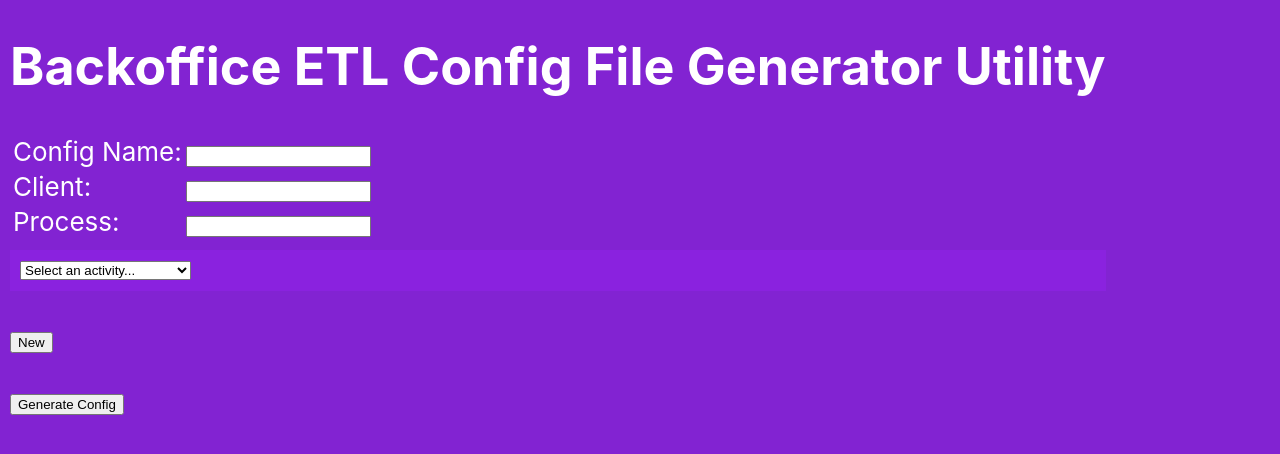
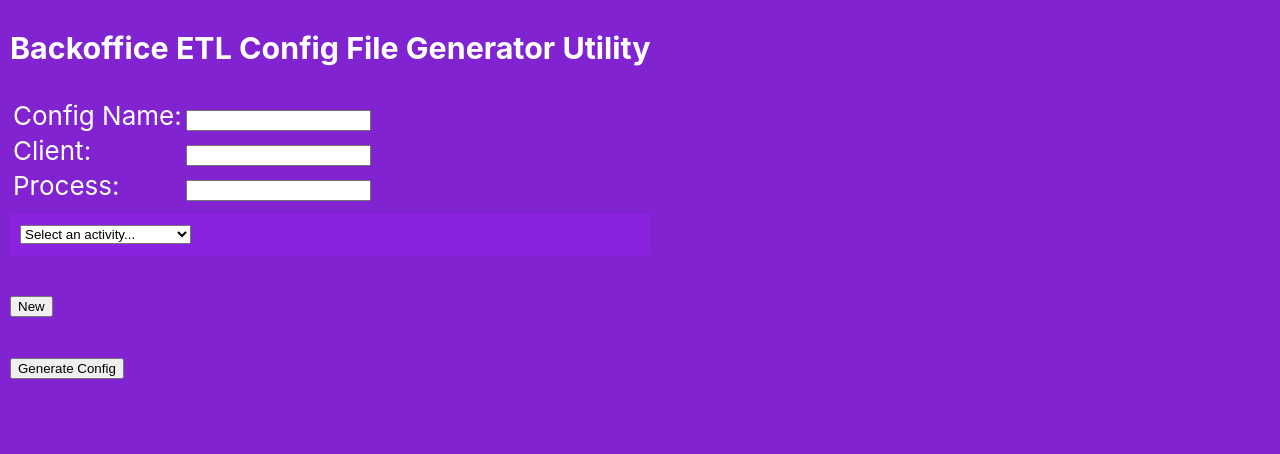
Before and after one commit to ashleypotts/test, a React (Create React App) app: page / in a window 1280 px wide. Shown: the top 454 px of the page. Built offline with nearby package versions, Linux system fonts and the light colour scheme.

Commit message:
altered heading

```diff
--- a/src/components/header.js
+++ b/src/components/header.js
@@ -4,7 +4,7 @@ function GenerateHeader() {
     return(
     <div>
         <div>
-            <h1>Backoffice ETL Config File Generator Utility</h1>
+            <h3>Backoffice ETL Config File Generator Utility</h3>
         </div>
 
         <table>
```
